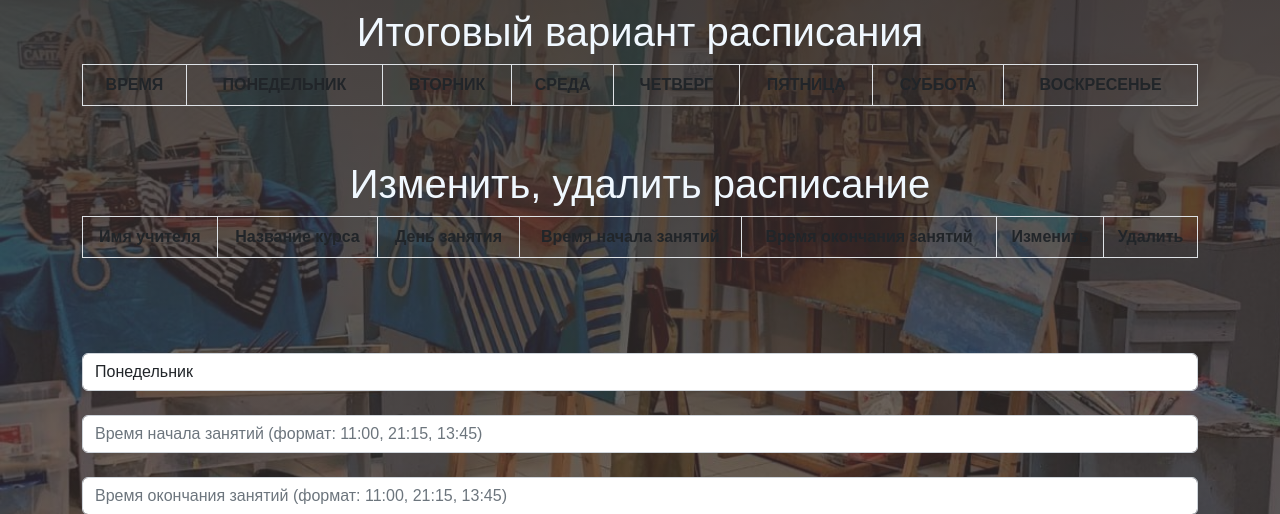
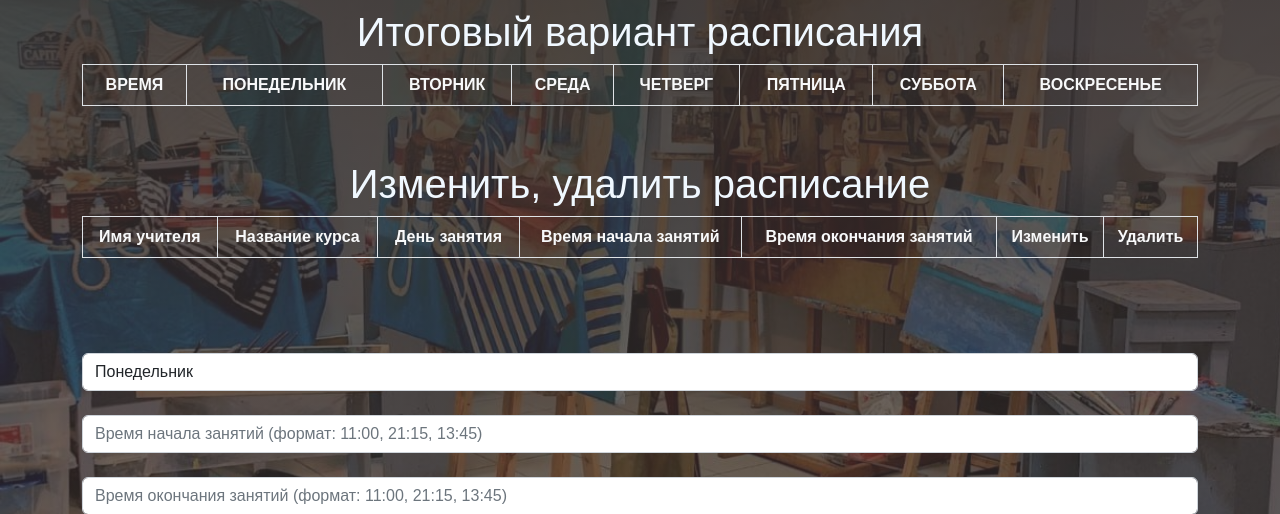
Before and after one commit to belousovsergey56/pro-iskusstvo, a Flask app: page /add_schelude in a window 1280 px wide. Shown: the part 56-570 px from the top of the page. Run offline with Flask 2, Linux system fonts and the light colour scheme; the visitor is signed in with stand-in values (Sample User, id 1); data that the repository does not hold is empty; some libraries are stand-ins or nearby versions.

Commit message:
ch color text gray to white

```diff
--- a/templates/schelude.html
+++ b/templates/schelude.html
@@ -12,47 +12,47 @@
         <table class="table table-bordered text-center table-striped">
             <thead>
                 <tr class="bg-light-gray">
-                    <th scope="col" class="text-uppercase">Время</th>
+                    <th scope="col" class="text-uppercase text-light">Время</th>
                     {% for day in all_days: %}
-                    <th scope="col" class="text-uppercase">{{ day }}</th>
+                    <th scope="col" class="text-uppercase text-light">{{ day }}</th>
                     {% endfor %}
                 </tr>
             </thead>
             <tbody>
                 <tr>
                     {% for time, db in schelude.items(): %}
-                    <th scope="row">{{ time }}</th>
-                    <td class="{{ all_days[0] }}">
+                    <th scope="row" class="text-light">{{ time }}</th>
+                    <td class="text-light">
                         {{ db.get(all_days[0])[0] if db.get(all_days[0]) else '' }}
                         <br>
                         {{ db.get(all_days[0])[1] if db.get(all_days[0]) else '' }}
                     </td>
-                    <td class="{{ all_days[1] }}">
+                    <td class="text-light">
                         {{ db.get(all_days[1])[0] if db.get(all_days[1]) else '' }}
                         <br>
                         {{ db.get(all_days[1])[1] if db.get(all_days[1]) else '' }}
                     </td>
-                    <td class="{{ all_days[2] }}">
+                    <td class="text-light">
                         {{ db.get(all_days[2])[0] if db.get(all_days[2]) else '' }}
                         <br>
                         {{ db.get(all_days[2])[1] if db.get(all_days[2]) else '' }}
                     </td>
-                    <td class="{{ all_days[3] }}">
+                    <td class="text-light">
                         {{ db.get(all_days[3])[0] if db.get(all_days[3]) else '' }}
                         <br>
                         {{ db.get(all_days[3])[1] if db.get(all_days[3]) else '' }}
                     </td>
-                    <td class="{{ all_days[4] }}">
+                    <td class="text-light">
                         {{ db.get(all_days[4])[0] if db.get(all_days[4]) else '' }}
                         <br>
                         {{ db.get(all_days[4])[1] if db.get(all_days[4]) else '' }}
                     </td>
-                    <td class="{{ all_days[5] }}">
+                    <td class="text-light">
                         {{ db.get(all_days[5])[0] if db.get(all_days[5]) else '' }}
                         <br>
                         {{ db.get(all_days[5])[1] if db.get(all_days[5]) else '' }}
                     </td>
-                    <td class="{{ all_days[6] }}">
+                    <td class="text-light">
                         {{ db.get(all_days[6])[0] if db.get(all_days[6]) else '' }}
                         <br>
                         {{ db.get(all_days[6])[1] if db.get(all_days[6]) else '' }}
@@ -72,26 +72,26 @@
         <table class="table table-bordered text-center table-striped">
             <thead>
 
-                <th scope="col">Имя учителя</th>
-                <th scope="col">Название курса</th>
-                <th scope="col">День занятия</th>
-                <th scope="col">Время начала занятий</th>
-                <th scope="col">Время окончания занятий</th>
-                <th scope="col">Изменить</th>
-                <th scope="col">Удалить</th>
+                <th scope="col" class="text-light">Имя учителя</th>
+                <th scope="col" class="text-light">Название курса</th>
+                <th scope="col" class="text-light">День занятия</th>
+                <th scope="col" class="text-light">Время начала занятий</th>
+                <th scope="col" class="text-light">Время окончания занятий</th>
+                <th scope="col" class="text-light">Изменить</th>
+                <th scope="col" class="text-light">Удалить</th>
 
             </thead>
 
             <tbody>
                 {% for db in rsp: %}
                 <tr>
-                    <th scope="row">{{ db.teacher }}</th>
-                    <th scope="row">{{ db.course }}</th>
-                    <th scope="row">{{ db.day }}</th>
-                    <th scope="row">{{ db.start_time }}</th>
-                    <th scope="row">{{ db.end_time }}</th>
-                    <th scope="row"><a href="{{ url_for('edit_schelude', schelude_id=db.id) }}"><i class="fa-solid fa-pen-to-square"></i></a></th>
-                    <th scope="row"><a href="{{ url_for('remove_schelude', schelude_id=db.id) }}"><i class="fa-solid fa-trash-can"></i></a></th>
+                    <th scope="row" class="text-light">{{ db.teacher }}</th>
+                    <th scope="row" class="text-light">{{ db.course }}</th>
+                    <th scope="row" class="text-light">{{ db.day }}</th>
+                    <th scope="row" class="text-light">{{ db.start_time }}</th>
+                    <th scope="row" class="text-light">{{ db.end_time }}</th>
+                    <th scope="row"><a class="text-light" href="{{ url_for('edit_schelude', schelude_id=db.id) }}"><i class="fa-solid fa-pen-to-square"></i></a></th>
+                    <th scope="row"><a class="text-light" href="{{ url_for('remove_schelude', schelude_id=db.id) }}"><i class="fa-solid fa-trash-can"></i></a></th>
                 </tr>
                 {% endfor %}
             </tbody>
```
